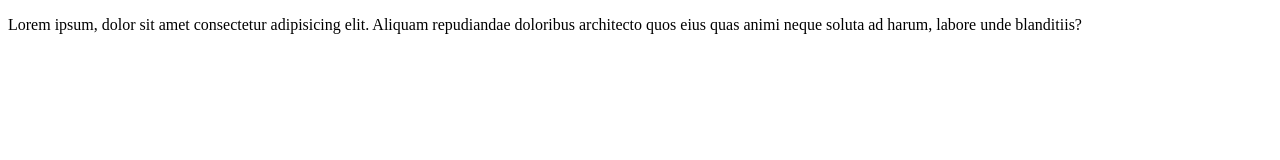
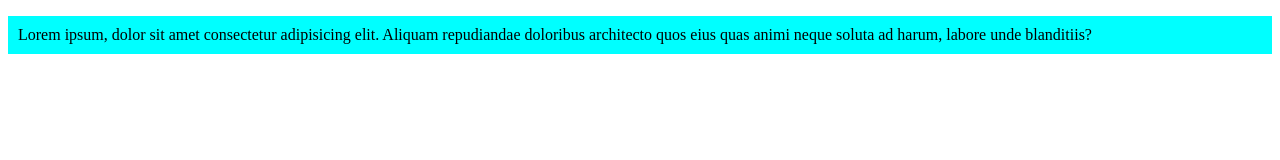
Before and after one commit to 1234-f/Blockchain, a plain HTML site: page Index.html in a window 1280 px wide. Drawn offline with Linux system fonts and the light colour scheme.

Commit message:
added the first blog

```diff
--- a/Index.html
+++ b/Index.html
@@ -4,6 +4,7 @@
     <meta charset="UTF-8">
     <meta name="viewport" content="width=device-width, initial-scale=1.0">
     <title>First website</title>
+    <link rel="stylesheet" href="Styles/Styles.css">
 </head>
 <body>
     <p>Lorem ipsum, dolor sit amet consectetur adipisicing elit. Aliquam repudiandae doloribus architecto quos eius quas animi neque soluta ad harum, labore unde blanditiis?</p>
--- /dev/null
+++ b/Styles/Styles.css
@@ -0,0 +1,4 @@
+p{
+    background-color: aqua;
+    padding: 10px;
+}
```
